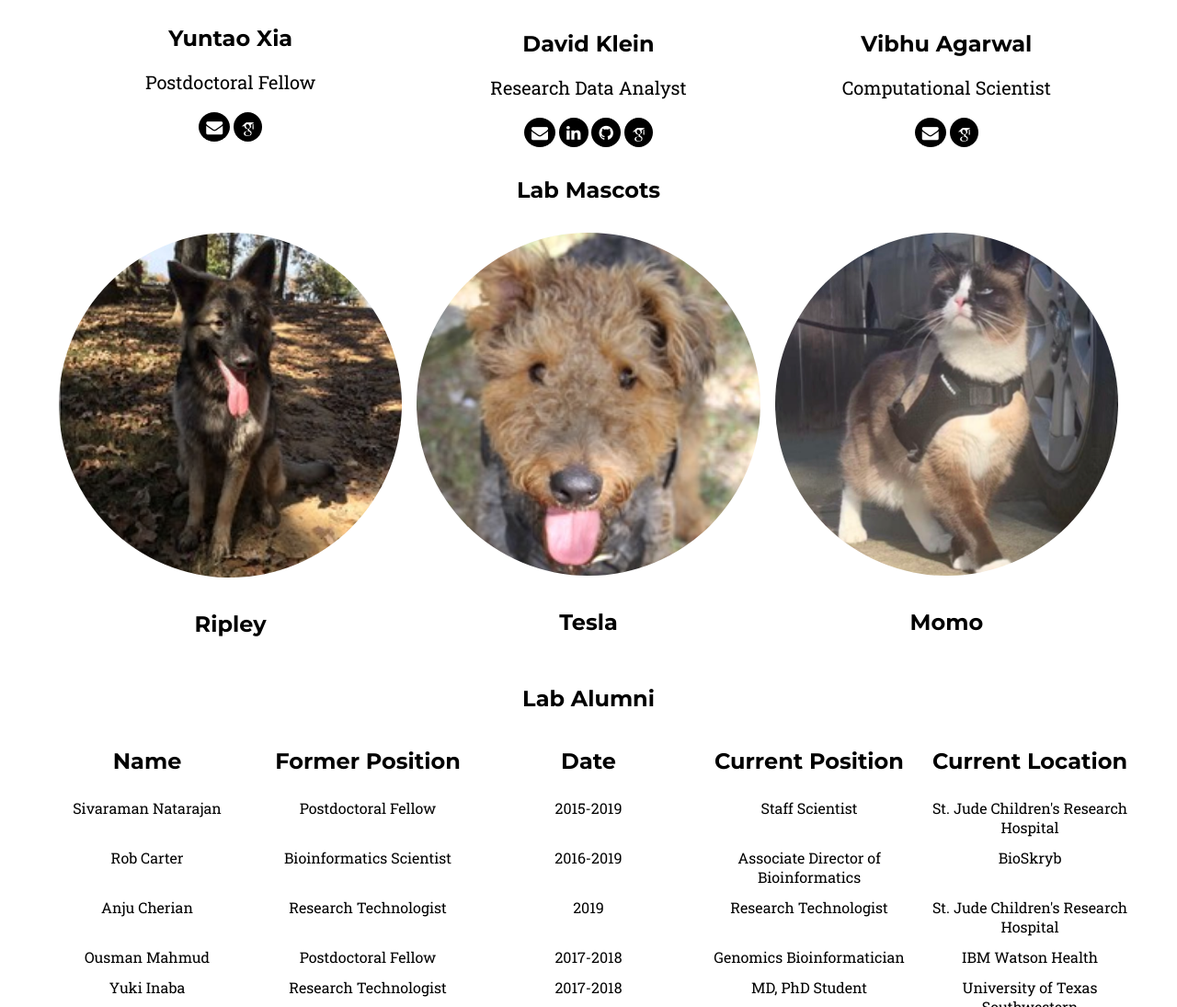
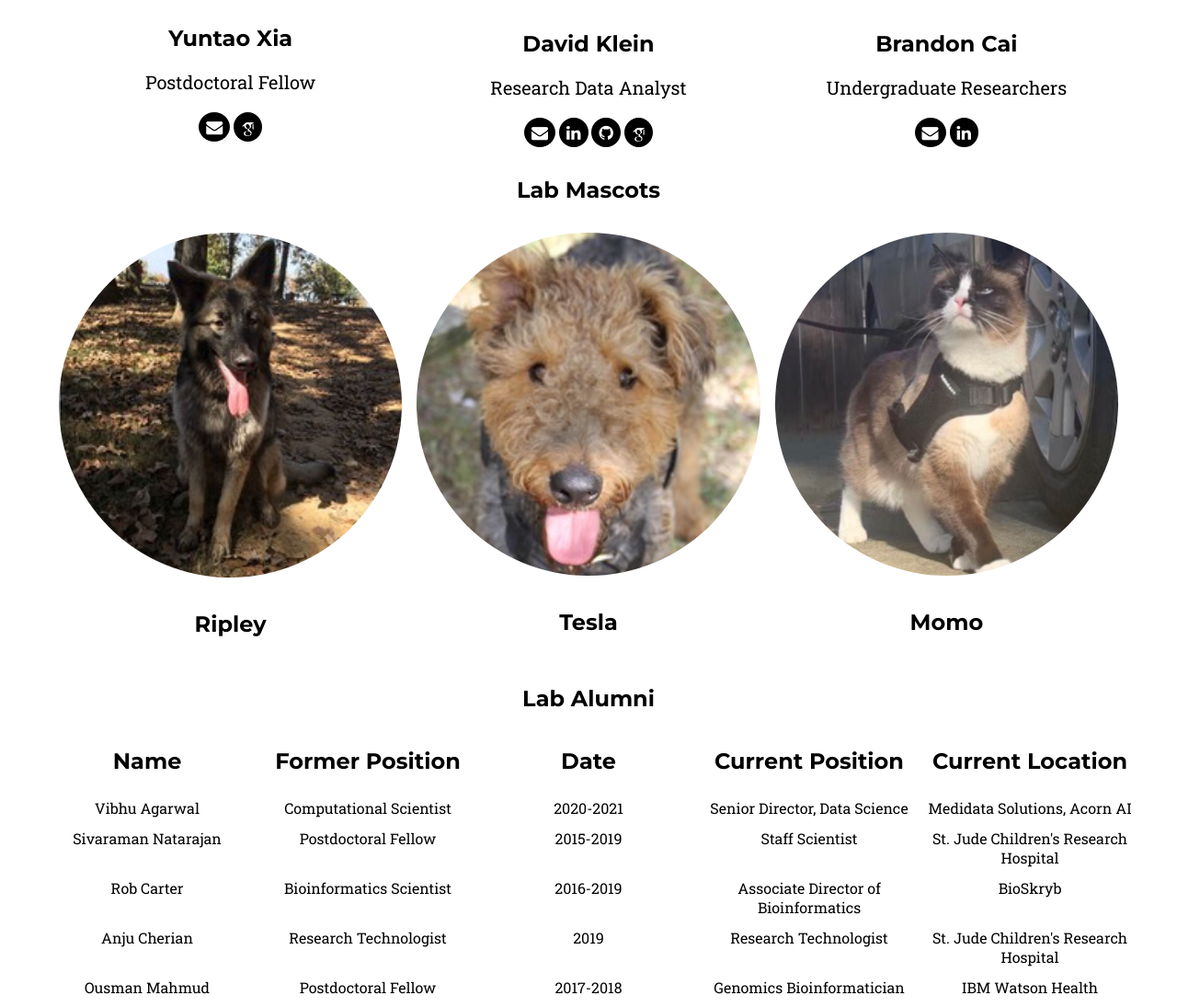
Before and after one commit to GAWAD-LAB-STANFORD/gawad-lab-stanford.github.io, a plain HTML site: page index.html in a window 1280 px wide. Shown: the part 4381-5476 px from the top of the page at 92% size. Drawn offline with nearby package versions, Linux system fonts and the light colour scheme; a web font is replaced by a local one.

Commit message:
new lab member

```diff
--- a/index.html
+++ b/index.html
@@ -175,11 +175,11 @@
                 <a class="w3-black w3-circle w3-button w3-padding-small w3-large" href="https://scholar.google.com/citations?hl=en&user=9_OzmNYAAAAJ" target="_blank"><img style="width: 15px" src="assets/google_scholar_white.png"></a>
             </div>
             <div class="w3-col col-3 w3-padding-small">
-                <img class="w3-circle w3-margin-bottom team-photo" src="assets/index/team/vibhu_agarwal_headshot.jpg">
-                <h2>Vibhu Agarwal</h2>
-                <p>Computational Scientist</p>
-                <a class="w3-black w3-circle w3-button w3-padding-small w3-large" href="mailto:vibhua@stanford.edu"><i class="fa fa-envelope"></i></a>
-                <a class="w3-black w3-circle w3-button w3-padding-small w3-large" href="https://scholar.google.com/citations?hl=en&user=BcFXa_wAAAAJ" target="_blank"><img style="width: 15px" src="assets/google_scholar_white.png"></a>
+                <img class="w3-circle w3-margin-bottom team-photo" src="assets/index/team/brandon_cai_headshot_g225x225_r72x72.jpg">
+                <h2>Brandon Cai</h2>
+                <p>Undergraduate Researchers</p>
+                <a class="w3-black w3-circle w3-button w3-padding-small w3-large" href=""><i class="fa fa-envelope"></i></a>
+                <a class="w3-black w3-circle w3-button w3-padding-small w3-large" href="https://www.linkedin.com/in/brandon-bocheng-cai-b4a592172/" target="_blank"><i class="fa fa-linkedin"></i></a>
             </div>
         </div>
         <h2 class="w3-center">Lab Mascots</h2>
@@ -204,6 +204,13 @@
             <div class="col-5"><h2>Date</h2></div>
             <div class="col-5"><h2>Current Position</h2></div>
             <div class="col-5"><h2>Current Location</h2></div>
+        </div>
+        <div class="row w3-center">
+            <div class="col-5 table-padding">Vibhu Agarwal</div>
+            <div class="col-5 table-padding">Computational Scientist</div>
+            <div class="col-5 table-padding">2020-2021</div>
+            <div class="col-5 table-padding">Senior Director, Data Science</div>
+            <div class="col-5 table-padding">Medidata Solutions, Acorn AI</div>
         </div>
         <div class="row w3-center">
             <div class="col-5 table-padding">Sivaraman Natarajan</div>
```
Also changed, not shown: assets/index/team/brandon_cai_headshot.jpg (added), assets/index/team/brandon_cai_headshot_g225x225_r72x72.jpg (added).
